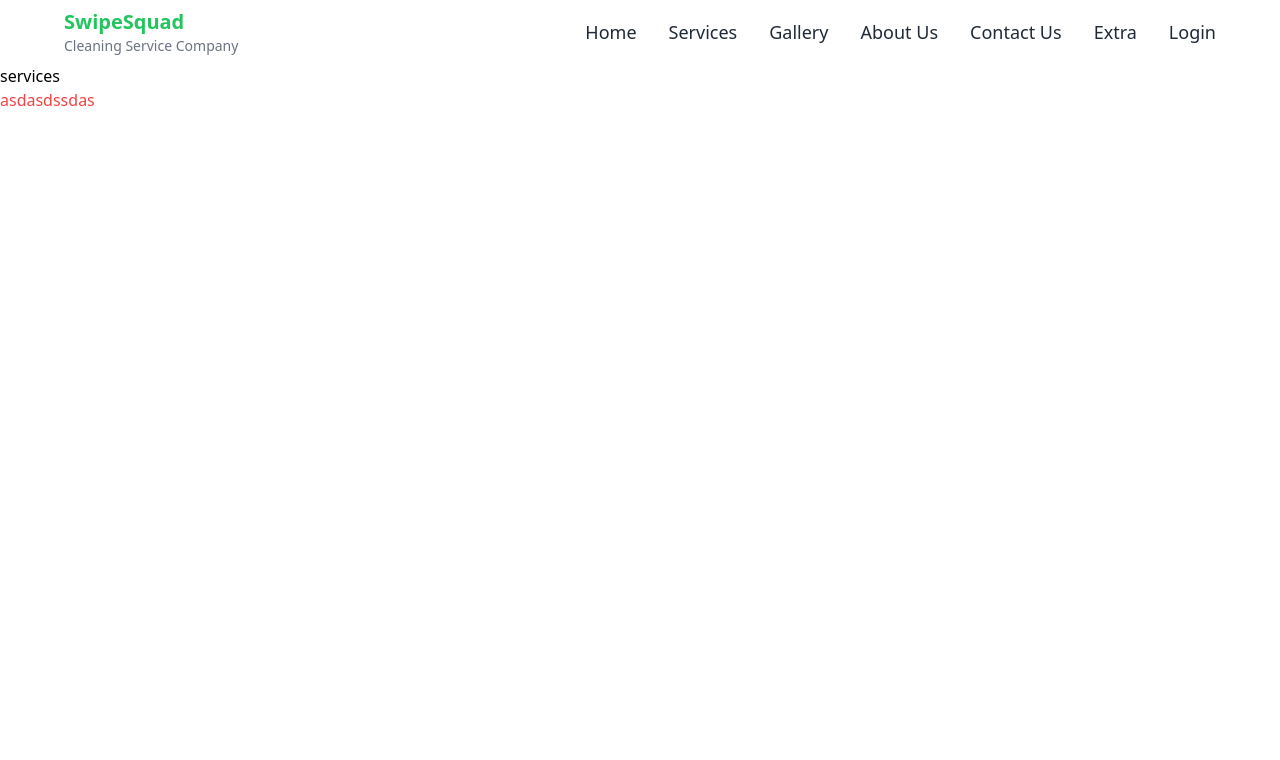
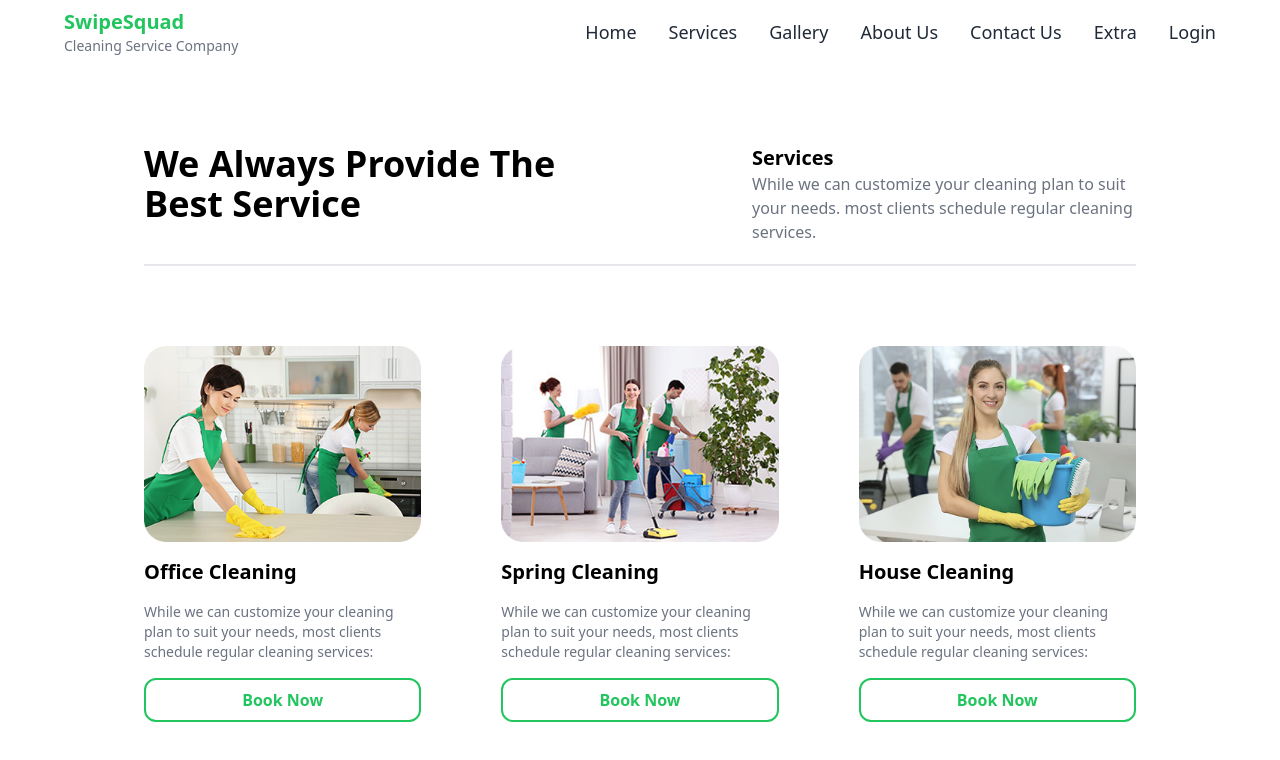
Before and after one commit to fabuzard/p0-milestoneproject, a plain HTML site: page services.html in a window 1280 px wide. Drawn offline with nearby package versions, Linux system fonts and the light colour scheme.

Commit message:
services done

```diff
--- a/services.html
+++ b/services.html
@@ -1,8 +1,8 @@
 <!DOCTYPE html>
 <html lang="en">
   <head>
-    <meta charset="UTF-8">
-    <meta name="viewport" content="width=device-width, initial-scale=1.0">
+    <meta charset="UTF-8" />
+    <meta name="viewport" content="width=device-width, initial-scale=1.0" />
     <title>Document</title>
     <script src="https://cdn.tailwindcss.com"></script>
   </head>
@@ -21,7 +21,9 @@
       <nav class="hidden md:block">
         <ul class="flex space-x-4 lg:space-x-8 text-base lg:text-lg">
           <li>
-            <a href="#home" class="text-gray-800 hover:text-green-500">Home</a>
+            <a href="./index.html" class="text-gray-800 hover:text-green-500"
+              >Home</a
+            >
           </li>
           <li>
             <a href="./services.html" class="text-gray-800 hover:text-green-500"
@@ -125,7 +127,69 @@
         </ul>
       </div>
     </header>
-    services
-    <p class="text-red-500">asdasdssdas</p>
+
+    <!-- services main section -->
+    <section id="services-main" class="mx-36 py-20">
+      <div id="top-context" class="flex justify-center gap-40 border-b-2 pb-5">
+        <h1 class="font-bold text-4xl max-w-md">
+          We Always Provide The Best Service
+        </h1>
+        <div id="text-container" class="text-left">
+          <h3 class="text-xl font-semibold">Services</h3>
+          <p class="text-gray-500 max-w-md">
+            While we can customize your cleaning plan to suit your needs. most
+            clients schedule regular cleaning services.
+          </p>
+        </div>
+      </div>
+
+      <!-- Services types card -->
+      <div id="Services card" class="my-20 flex gap-20 justify-center">
+
+        <div class="max-w-80 flex flex-col gap-4">
+          <img src="./assets/services1.png" alt="" />
+          <h3 class="font-bold text-xl">Office Cleaning</h3>
+          <p class="text-sm text-gray-500">
+            While we can customize your cleaning plan to suit your needs, most
+            clients schedule regular cleaning services:
+          </p>
+          <button
+          class="border-2 text-green-500 border-green-500 font-bold py-2 px-4 rounded-xl"
+        >
+          Book Now
+        </button>
+        </div>
+
+        <div class="max-w-80 flex flex-col gap-4">
+            <img src="./assets/services2.png" alt="" />
+            <h3 class="font-bold text-xl">Spring Cleaning</h3>
+            <p class="text-sm text-gray-500">
+                While we can customize your cleaning plan to suit your needs, most clients schedule regular cleaning services:
+            </p>
+            <button
+            class="border-2 text-green-500 border-green-500 font-bold py-2 px-4 rounded-xl"
+          >
+            Book Now
+          </button>
+          </div>
+
+          <div class="max-w-80 flex flex-col gap-4">
+            <img src="./assets/services3.png" alt="" />
+            <h3 class="font-bold text-xl">House Cleaning</h3>
+            <p class="text-sm text-gray-500">
+              While we can customize your cleaning plan to suit your needs, most
+              clients schedule regular cleaning services:
+            </p>
+            <button
+            class="border-2 text-green-500 border-green-500 font-bold py-2 px-4 rounded-xl"
+          >
+            Book Now
+          </button>
+          </div>
+
+
+
+      </div>
+    </section>
   </body>
 </html>
```
Also changed, not shown: index.html (+75 -7 lines), assets/services1.png (added), assets/services2.png (added), assets/services3.png (added). Lines whose indentation alone changed are shown as unchanged.
